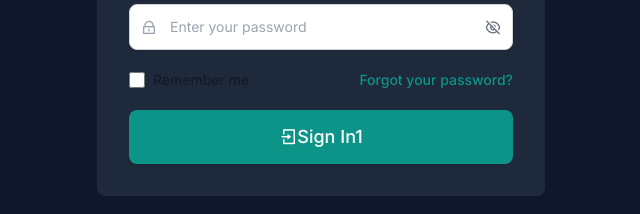
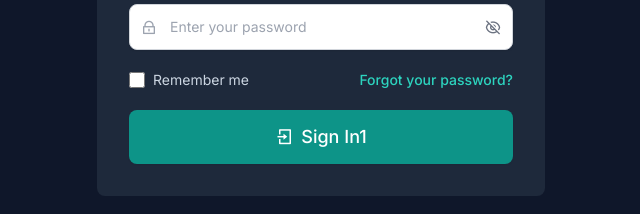
Before and after one commit to webappstudio-my/mysertifico, a React (Vite) app: page /auth/sign-in in a window 1280 px wide. Shown: the part 413-627 px from the top of the page, without its empty margins (319-959 px from the left). Built offline with nearby package versions, Linux system fonts and the light colour scheme.

Commit message:
adjusted CSS

```diff
--- a/src/components/auth/SignInForm.jsx
+++ b/src/components/auth/SignInForm.jsx
@@ -57,14 +57,14 @@ const SignInForm = ({
                                 }
                             })}
                             disabled={loading}
-                        className="h-4 w-4 text-primary focus:ring-primary border-gray-300 rounded"
+                        className="h-4 w-4 text-teal-400 focus:ring-teal-400 focus:ring-offset-slate-800 border-slate-600 bg-slate-700 rounded"
                     />
-                    <label htmlFor="remember-me" className="ml-2 block text-sm text-gray-900">
+                    <label htmlFor="remember-me" className="ml-2 block text-sm text-slate-300">
                         Remember me
                         </label>
                 </div>
                 <div className="text-sm">
-                    <Link to="/auth/forgot-password" className="font-medium text-primary hover:underline">
+                    <Link to="/auth/forgot-password" className="font-medium text-teal-400 hover:text-teal-300 transition-colors">
                     Forgot your password?
                     </Link>
                 </div>
@@ -74,7 +74,7 @@ const SignInForm = ({
                 <button
                     type="submit"
                     disabled={loading}
-                    className="w-full flex justify-center py-3 px-4 border border-transparent rounded-lg shadow-sm text-lg font-medium text-white bg-primary hover:bg-primary-dark focus:outline-none focus:ring-2 focus:ring-offset-2 focus:ring-primary transition-colors"
+                    className="w-full flex justify-center items-center gap-2 py-3 px-4 border border-transparent rounded-lg shadow-sm text-lg font-medium text-white bg-teal-600 hover:bg-teal-700 focus:outline-none focus:ring-2 focus:ring-offset-2 focus:ring-offset-slate-800 focus:ring-teal-400 transition-colors disabled:opacity-50 disabled:cursor-not-allowed"
                 >
                     {loading ? (
                         <>
```
